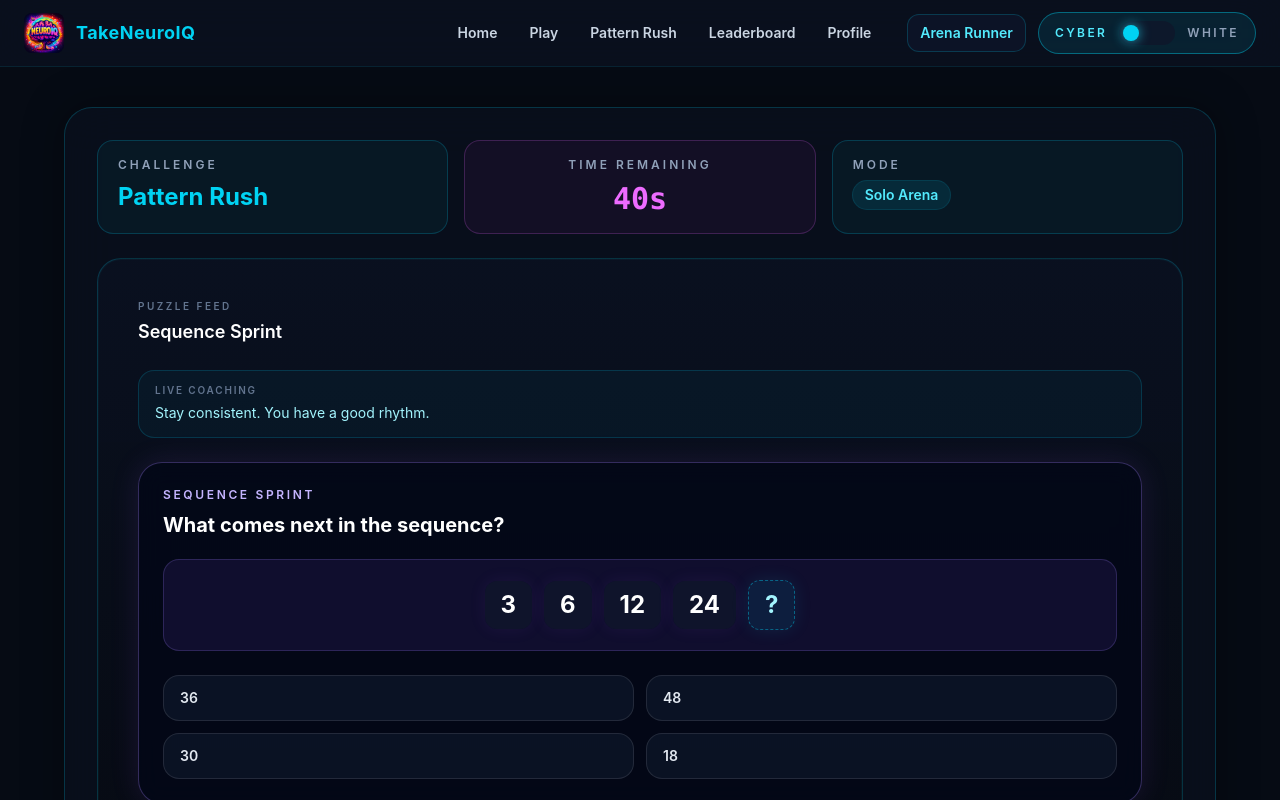
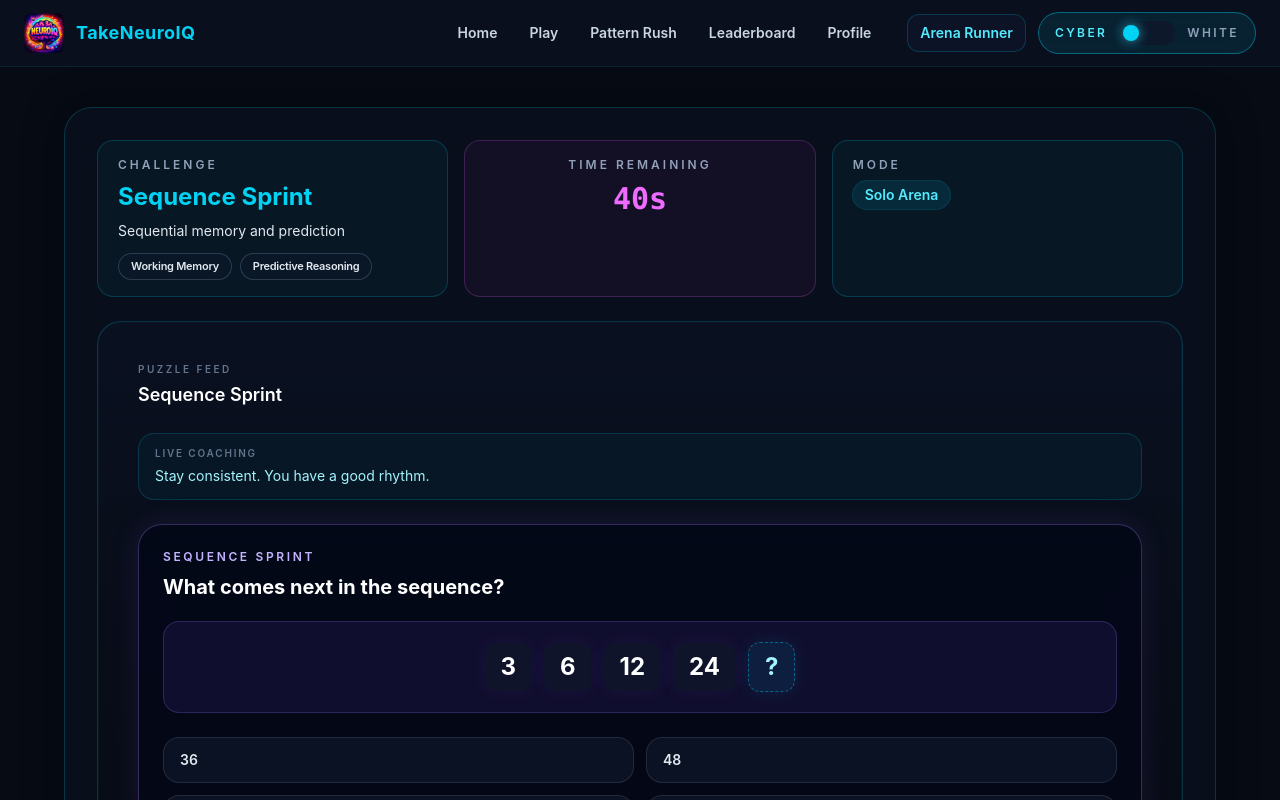
Before and after one commit to Breedlove-Jason/takeneuroiq, a React (Vite) app: page /arena in a window 1280 px wide. Shown: the top 800 px of the page. Built offline with nearby package versions, Linux system fonts and the light colour scheme.

Commit message:
Enhance Arena and ProfilePage components: integrate puzzle type metadata for improved display and analytics

```diff
--- a/src/pages/Arena.jsx
+++ b/src/pages/Arena.jsx
@@ -8,7 +8,10 @@ import { calculateLiveAdaptiveDifficulty } from '../analytics/liveAdaptiveDiffic
 import { useLocation } from 'react-router-dom';
 import { evaluateSessionOutcome } from '../analytics/sessionOutcomeEvaluator';
 import { classifyCognitiveIdentity } from '../analytics/cognitiveIdentity';
-import { PUZZLE_TYPES } from '../utils/puzzleTypeRegistry';
+import {
+  PUZZLE_TYPES,
+  getPuzzleTypeMetadata,
+} from '../utils/puzzleTypeRegistry';
 
 /**
  * Arena Component
@@ -243,6 +246,7 @@ function Arena({ theme }) {
     activePuzzleType === PUZZLE_TYPES.SEQUENCE_SPRINT
       ? sequenceSprintPuzzle
       : currentPuzzle;
+  const activePuzzleMeta = getPuzzleTypeMetadata(activePuzzleType);
   const currentPuzzleDifficulty =
     activePuzzle?.difficulty || activePuzzle?.difficultyBucket || 'medium';
   const nextTargetDifficulty =
@@ -282,6 +286,22 @@ function Arena({ theme }) {
   const liveCoachingTone =
     liveCoachingToneMap[liveAdaptiveDifficulty.state] ||
     liveCoachingToneMap.default;
+
+  const sequenceSprintPuzzleMetrics = useMemo(() => {
+    if (activePuzzleType !== PUZZLE_TYPES.SEQUENCE_SPRINT) {
+      return {};
+    }
+
+    return {
+      sequenceLength: Array.isArray(activePuzzle?.sequence)
+        ? activePuzzle.sequence.length
+        : 0,
+      ruleType: activePuzzle?.rule ?? null,
+      optionCount: Array.isArray(activePuzzle?.options)
+        ? activePuzzle.options.length
+        : 0,
+    };
+  }, [activePuzzleType, activePuzzle]);
 
   const liveCoachingPressureClass =
     streak >= 6
@@ -365,11 +385,11 @@ function Arena({ theme }) {
       recommendedSessionAlignmentLabel,
       didBreakRecommendedAlignment,
       puzzleType: activePuzzleType,
-      puzzleMetrics: {},
+      puzzleMetrics: sequenceSprintPuzzleMetrics,
     };
 
     const outcomeTimer = setTimeout(() => {
-      const computedFinalSessionDataWithLatest = {
+       const computedFinalSessionDataWithLatest = {
         ...computedFinalSessionData,
         score,
         accuracy: accuracyValue,
@@ -381,7 +401,7 @@ function Arena({ theme }) {
         recentAnswerHistory,
         liveAdaptiveDifficulty,
         puzzleType: activePuzzleType,
-        puzzleMetrics: {},
+         puzzleMetrics: sequenceSprintPuzzleMetrics,
       };
 
       const evaluatedOutcome = evaluateSessionOutcome(
@@ -415,6 +435,7 @@ function Arena({ theme }) {
     recommendedSessionAlignmentLabel,
     didBreakRecommendedAlignment,
     activePuzzleType,
+    sequenceSprintPuzzleMetrics,
   ]);
 
   useEffect(() => {
@@ -808,8 +829,31 @@ function Arena({ theme }) {
                   isCyber ? 'text-cyan-400' : 'text-cyan-600'
                 }`}
               >
-                Pattern Rush
+                {activePuzzleMeta.label}
               </h1>
+              <p
+                className={`mt-2 text-sm leading-5 ${
+                  isCyber ? 'text-slate-200' : 'text-slate-500'
+                }`}
+              >
+                {activePuzzleMeta.description}
+              </p>
+              {activePuzzleMeta.cognitiveSkills?.length > 0 && (
+                <div className="mt-3 flex flex-wrap gap-2">
+                  {activePuzzleMeta.cognitiveSkills.map((skill) => (
+                    <span
+                      key={skill}
+                      className={`inline-flex items-center rounded-full border px-3 py-1 text-[11px] font-semibold tracking-tight ${
+                        isCyber
+                          ? 'border-slate-500/40 bg-slate-900/40 text-slate-200'
+                          : 'border-slate-200 bg-slate-100 text-slate-600'
+                      }`}
+                    >
+                      {skill}
+                    </span>
+                  ))}
+                </div>
+              )}
             </div>
 
             <div
--- a/src/pages/ProfilePage.jsx
+++ b/src/pages/ProfilePage.jsx
@@ -28,6 +28,7 @@ import ProfileAnalytics, {
 } from '../components/ProfileAnalytics';
 import { buildSessionAnalytics } from '../analytics/sessionAnalytics';
 import { summarizeCognitiveIdentity } from '../analytics/cognitiveIdentitySummary';
+import { getPuzzleTypeMetadata } from '../utils/puzzleTypeRegistry';
 
 function formatSessionTime(timestamp) {
   if (!timestamp) return '—';
@@ -182,6 +183,11 @@ function ProfilePage() {
         ? 'border border-amber-300/65 bg-amber-500/30 text-white/90 shadow-[0_0_22px_rgba(251,191,36,0.5)] ring-1 ring-amber-300/40'
         : 'border border-cyan-300/65 bg-cyan-500/30 text-white/90 shadow-[0_0_22px_rgba(34,211,238,0.55)] ring-1 ring-cyan-300/40';
   const analytics = buildSessionAnalytics(sessions) ?? {};
+  const recentPuzzleTypeMeta = useMemo(() => {
+    const recentSession = cognitiveIdentitySummary.recentIdentitySession;
+    if (!recentSession?.puzzleType) return null;
+    return getPuzzleTypeMetadata(recentSession.puzzleType);
+  }, [cognitiveIdentitySummary.recentIdentitySession]);
 
   const getIdentityDisplayLabel = (cognitiveIdentity) => {
     const identityKey = cognitiveIdentity?.identityKey;
@@ -194,6 +200,8 @@ function ProfilePage() {
         return 'Recovery';
       case 'precision_runner':
         return 'Precision';
+      case 'adaptive_learner':
+        return 'Adapting';
       default:
         return label || 'Unclassified';
     }
@@ -890,6 +898,9 @@ function ProfilePage() {
                   <>
                     <div className="space-y-3 p-3 md:hidden">
                       {recentSessionsDisplay.map((session, index) => {
+                        const puzzleMeta = getPuzzleTypeMetadata(
+                          session.puzzleType,
+                        );
                         const adaptiveStateKey =
                           session.liveAdaptiveDifficulty?.state ?? 'steady';
                         const adaptiveStateLabel =
@@ -907,7 +918,7 @@ function ProfilePage() {
                             <div className="flex items-start justify-between gap-3">
                               <div className="min-w-0">
                                 <p className="font-semibold text-white">
-                                  {session.mode || 'Pattern Rush'}
+                                  {puzzleMeta.label}
                                 </p>
                                 <p className="mt-1 text-xs uppercase tracking-[0.18em] text-slate-500">
                                   {formatSessionTime(session.timestamp)}
@@ -995,6 +1006,9 @@ function ProfilePage() {
                       </div>
 
                       {recentSessionsDisplay.map((session, index) => {
+                        const puzzleMeta = getPuzzleTypeMetadata(
+                          session.puzzleType,
+                        );
                         const adaptiveStateKey =
                           session.liveAdaptiveDifficulty?.state ?? 'steady';
                         const adaptiveStateLabel =
@@ -1003,6 +1017,8 @@ function ProfilePage() {
                         const adaptiveStateColor =
                           adaptiveStateHistoryColorMap[adaptiveStateKey] ??
                           'text-cyan-300';
+                        const puzzleModeLabel =
+                          puzzleMeta.shortLabel || puzzleMeta.label;
 
                         return (
                           <div
@@ -1010,7 +1026,7 @@ function ProfilePage() {
                             className={`grid min-w-[56rem] ${recentSessionsGridColumns} group items-center gap-x-4 border-t border-slate-800/50 px-4 py-4 text-sm text-slate-200 transition duration-200 hover:bg-cyan-400/[0.03]`}
                           >
                             <span className="truncate font-bold text-white transition-colors group-hover:text-cyan-400">
-                              {session.mode || 'Pattern Rush'}
+                              {puzzleModeLabel}
                             </span>
                             <span className="text-center font-mono text-cyan-100/80 tabular-nums">
                               {session.score ?? 0}
@@ -1256,6 +1272,16 @@ function ProfilePage() {
                       </div>
                     </div>
                   )}
+                  {recentPuzzleTypeMeta && (
+                    <div className="border-t border-white/15 pt-5 space-y-1">
+                      <p className="text-[11px] uppercase tracking-[0.18em] text-slate-200/90">
+                        Recent Puzzle Type
+                      </p>
+                      <p className="mt-2 text-sm font-semibold text-cyan-100 tracking-tight">
+                        {recentPuzzleTypeMeta.label}
+                      </p>
+                    </div>
+                  )}
                 </div>
               </div>
             </div>
```
